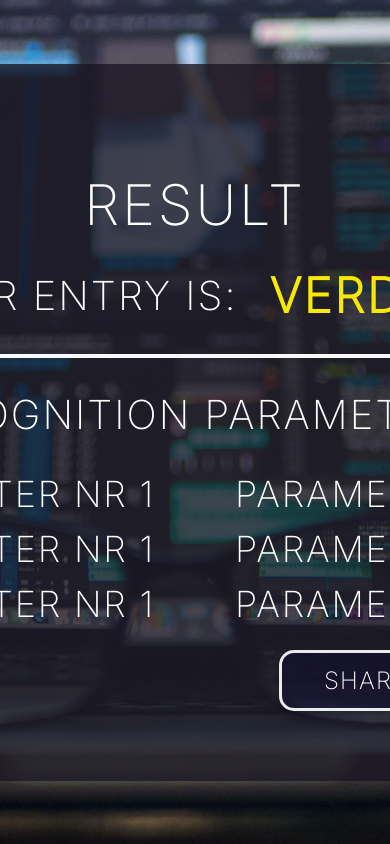
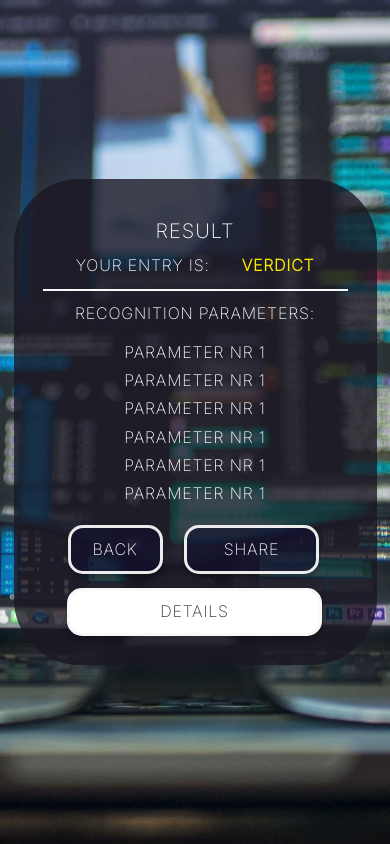
Before and after one commit to Coddiers/bhl22-delphic-frontend, a React (Create React App) app: page /results in a window 390 px wide. Built offline with nearby package versions, Linux system fonts and the light colour scheme.

Commit message:
responsive mobile

```diff
--- a/src/components/results/Results.module.scss
+++ b/src/components/results/Results.module.scss
@@ -168,3 +168,100 @@ cursor: pointer;
 .buttonPrimary:hover, .buttonSecondary:hover {
 transform: translateY(-3%);
 }
+
+@media only screen and (max-width: 450px) {
+
+    .resultBox {
+        width: 363px;
+        height: 485.05px;
+    }
+    h1{
+        font-family: 'Inter';
+        font-style: normal;
+        font-weight: 300;
+        font-size: 20px;
+        line-height: 24px;
+    }
+    h2 {
+        font-weight: 300;
+        font-size: 16px;
+        line-height: 19px;
+    }
+    .resultVerdictTxt {
+        font-weight: 600;
+        font-size: 16px;
+        line-height: 19px;
+    }
+    .line {
+        width: 303px;
+        border: 1px solid #F8F8F8;
+    }
+    .containerItems{
+        flex-direction: column;
+        gap: 0.1em;
+        margin: 0.1em;
+    }
+    .listedItems{
+        font-family: 'Inter';
+        font-style: normal;
+        font-weight: 300;
+        font-size: 16px;
+        line-height: 28px;
+    }
+    .containerItemsSecond{
+        gap: 0em;
+        margin: 0em;
+    }
+
+    .containerButtons{
+        flex-direction: column;
+        justify-content: center;
+        align-items: center;
+    }
+
+    .containerButtonsSecondary{
+        flex-direction: row;
+    }
+
+    .buttonPrimary{
+        width: 255px;
+        height: 48px;
+        border-radius: 15px;
+        font-family: 'Inter';
+        font-style: normal;
+        font-weight: 400;
+        font-size: 16px;
+        line-height: 19px;
+/* identical to box height */
+
+        text-align: center;
+        letter-spacing: 0.05em;
+
+        color: #323038;
+        transform: translateX(-76px);
+
+    }
+
+    .buttonSecondary{
+        width: 95px;
+        height: 49px;
+        font-weight: 300;
+        font-size: 16px;
+        transform: translate(-80px );
+    }
+    .containerButtonsSecondary .buttonSecondary{
+        transform: translate(192px, -65px);
+        width: 135px;
+    }
+
+    .buttonSecondary:hover {
+        transform: translate(-83px );
+    }
+    .containerButtonsSecondary .buttonSecondary:hover{
+        transform: translate(192px, -67px);
+    }
+
+    .buttonPrimary:hover{
+        transform: translate(-76px, -3px);
+    }
+}
--- a/src/components/userApp/UserApp.module.scss
+++ b/src/components/userApp/UserApp.module.scss
@@ -216,3 +216,73 @@ color: #FFFFFF;
     justify-content: center;
     align-items: center;
 }
+
+/* Responsive area */
+@media only screen and (max-width: 450px) {
+
+    .mainSquare{
+        width: 382px;
+        height: 513px;
+        border-radius: 0px 0px 15px 15px;
+
+    }
+
+    .boxInput{
+        width: 318px;
+        height: 162px;
+    }
+
+    .uploadImg{
+        width: 34px;
+        height: 35px;
+        background-image: url(../../assets/images/entypo_uploadsmall.png);
+
+    }
+
+    .textUpload {
+        font-size: 14px;
+        line-height: 17px;
+    }
+
+    .smallSq{
+        width: 95px;
+        height: 37.95px;
+        transform: translateX(0px);
+
+        font-size: 14px;
+        font-weight: 300;
+    }
+    .containerButtons {
+        display: flex;
+        flex-direction: column;
+        justify-content: center;
+        align-items: center;
+        gap: 1em;
+    }
+    .btnPrimary{
+        width: 255px;
+        height: 56px;
+    }
+    .btnSecondary{
+        width: 255px;
+        height: 56px;
+    }
+    .textArea{
+        width: 318px;
+        height: 162px;
+    }
+    .urlArea{
+        width: 316.69px;
+        height: 54px;
+        border-radius: 14px;
+        font-size: 14px;
+        padding: 1em;
+    }
+    .searchIcon{
+        transform: translate(-50px, 6px);
+        width: 30.16px;
+        height: 30px;
+        background-image: url(../../assets/images/bx_search-alt-small.png);
+
+    }
+}
```
Also changed, not shown: src/assets/images/bx_search-alt-small.png (added), src/assets/images/entypo_uploadsmall.png (added).
